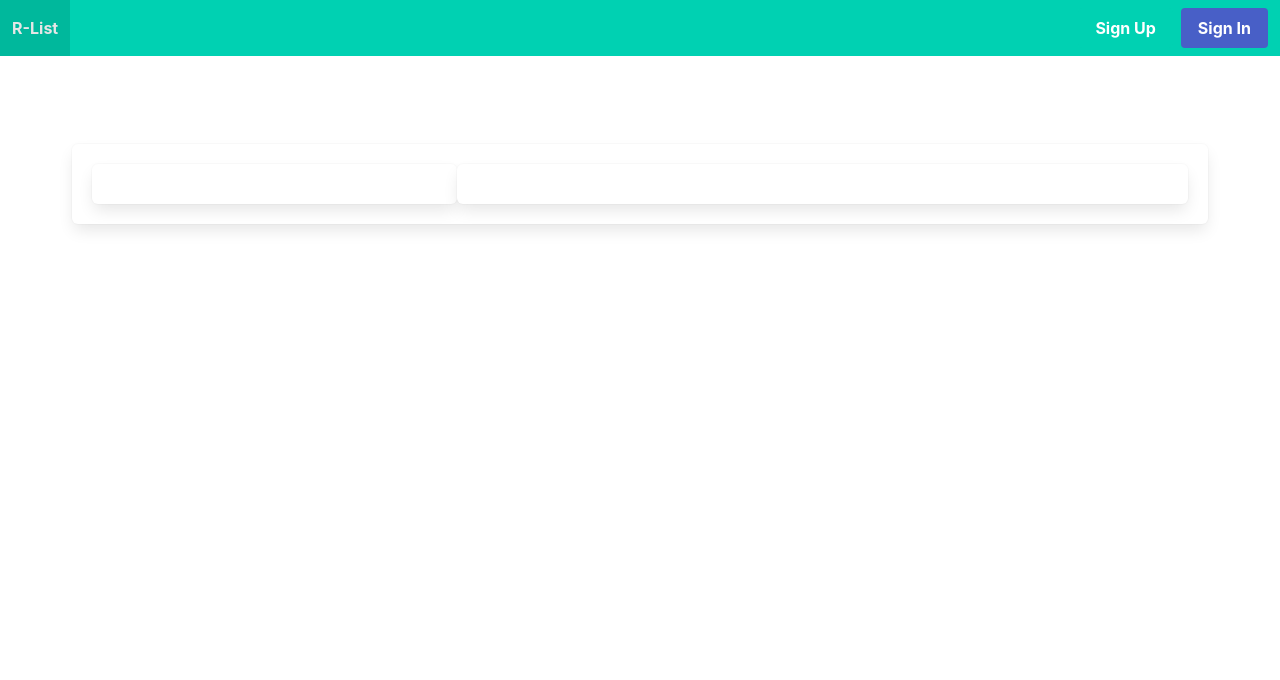
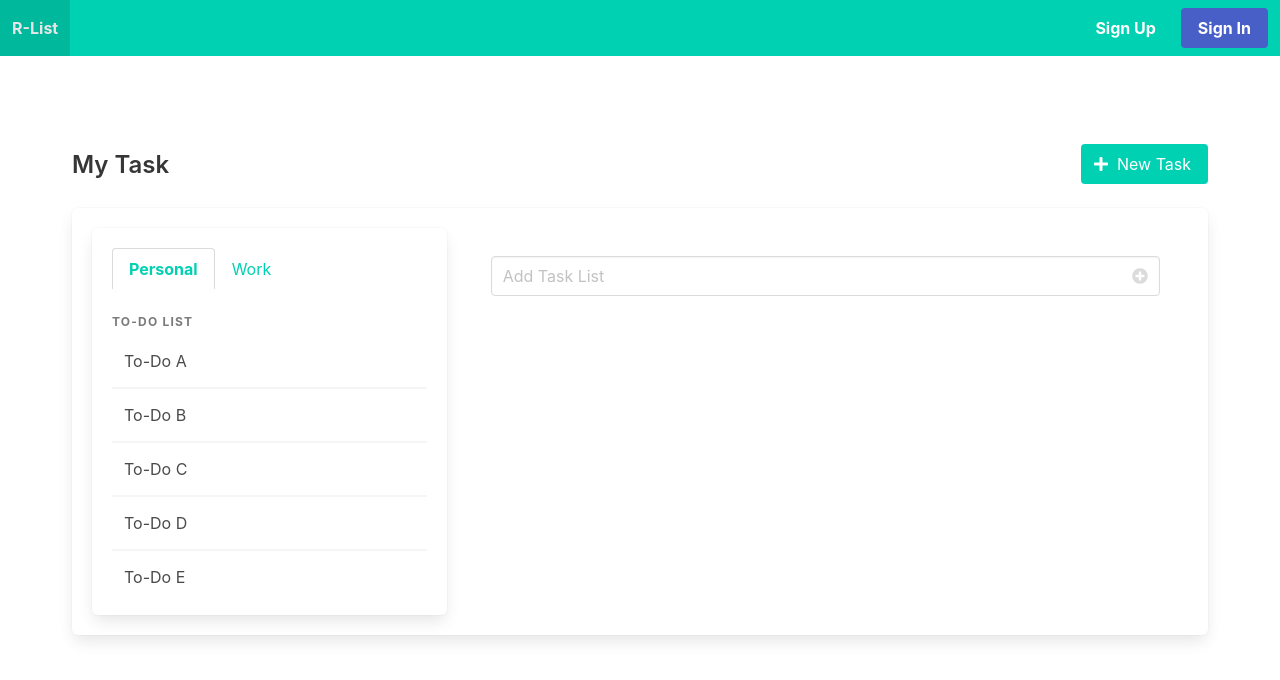
Before and after one commit to RiskyFeryansyahP/R-List-Client, a React (Create React App) app: page / in a window 1280 px wide. Shown: the top 680 px of the page. Built offline with nearby package versions, Linux system fonts and the light colour scheme.

Commit message:
adding tabs and list to-do

```diff
--- a/src/components/box/box.tsx
+++ b/src/components/box/box.tsx
@@ -1,4 +1,7 @@
 import React from 'react';
+
+import { FontAwesomeIcon } from '@fortawesome/react-fontawesome'
+import { faPlus, faPlusCircle } from '@fortawesome/free-solid-svg-icons'
 
 class Box extends React.Component {
     constructor(props : never) {
@@ -10,15 +13,72 @@ class Box extends React.Component {
             <div className="hero is-medium">
                 <div className="hero-body">
                     <div className="container">
+                        <nav className="level">
+                            <div className="level-left">
+                                <div className="level-item">
+                                    <h6 className="title is-4">My Task</h6>
+                                </div>
+                            </div>
+                            <div className="level-right">
+                                <button className="button is-primary">
+                                <span className="icon">
+                                    <FontAwesomeIcon icon={faPlus} />
+                                </span>
+                                <span>New Task</span>
+                                </button>
+                            </div>
+                        </nav>
                         <div className="columns is-centered">
                             <div className="column is-10-tablet is-12-mobile is-12-widescreen is-fullheight">
                                 <div className="box">
-                                    <div className="columns is-variable is-0">
+                                    <div className="columns is-variable is-2">
                                         <div className="column is-4-widescreen">
-                                            <div className="box"></div>
+                                            <div className="box">
+                                                <div className="tabs is-boxed">
+                                                    <ul>
+                                                        <li className="is-active"><a href="#" className="has-text-primary has-text-weight-bold"> Personal </a></li>
+                                                        <li><a href="#" className="has-text-primary"> Work </a></li>
+                                                    </ul>
+                                                </div>
+                                                <aside className="menu">
+                                                    <p className="menu-label has-text-weight-bold">
+                                                        To-Do List
+                                                    </p>
+                                                    <ul className="menu-list">
+                                                        <li>
+                                                            <a href="#">To-Do A</a>
+                                                        </li>
+                                                        <hr className="navbar-divider"/>
+                                                        <li>
+                                                            <a href="#">To-Do B</a>
+                                                        </li>
+                                                        <hr className="navbar-divider"/>
+                                                        <li>
+                                                            <a href="#">To-Do C</a>
+                                                        </li>
+                                                        <hr className="navbar-divider"/>
+                                                        <li>
+                                                            <a href="#">To-Do D</a>
+                                                        </li>
+                                                        <hr className="navbar-divider"/>
+                                                        <li>
+                                                            <a href="#">To-Do E</a>
+                                                        </li>
+                                                    </ul>
+                                                </aside>
+                                            </div>
                                         </div>
                                         <div className="column">
-                                            <div className="box"></div>
+                                            <div className="box-container">
+                                                <div className="field">
+                                                    <p className="control has-icons-right">
+                                                        <input type="text" className="input" placeholder="Add Task List"/>
+                                                        <span className="icon is-small is-right">
+                                                            <FontAwesomeIcon icon={faPlusCircle} />
+                                                        </span>
+                                                    </p>
+                                                </div>
+                                            </div>
                                         </div>
                                     </div>
                                 </div>
```
